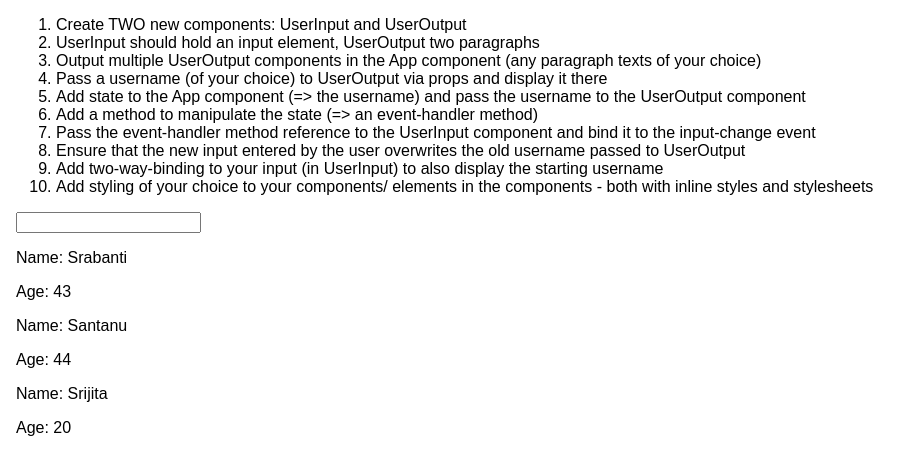
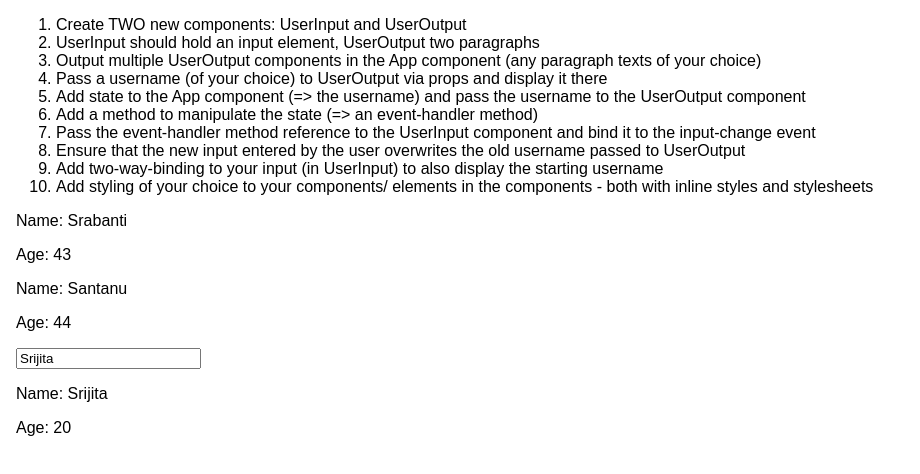
Before and after one commit to roysatadru/reactjs-base-syntax--assignment-problem, a React (Create React App) app: page / in a window 1280 px wide. Shown: the top 474 px of the page, without its empty margins (0-920 px from the left). Built offline with nearby package versions, Linux system fonts and the light colour scheme.

Commit message:
Task 9 complete - Add two-way-binding to your input (in UserInput) to also display the starting username

```diff
--- a/src/App.js
+++ b/src/App.js
@@ -38,9 +38,10 @@ class App extends Component {
           <li>Add styling of your choice to your components/ elements in the components - both with inline styles and stylesheets</li>
         </ol>
 
-        <UserInput change={this.changeUserNameHandler} />
         <UserOutput name={this.state.users[0].userName} age={this.state.users[0].age} />
         <UserOutput name={this.state.users[1].userName} age={this.state.users[1].age} />
+
+        <UserInput name={this.state.users[2].userName} change={this.changeUserNameHandler} />
         <UserOutput name={this.state.users[2].userName} age={this.state.users[2].age} />
       </div>
     );
--- a/src/User/UserInput.js
+++ b/src/User/UserInput.js
@@ -1,7 +1,7 @@
 import React from 'react';
 
 const userInput = props => {
-  return <input type="text" onChange={props.change} />;
+  return <input type="text" onChange={props.change} value={props.name} />;
 };
 
 export default userInput;
```
